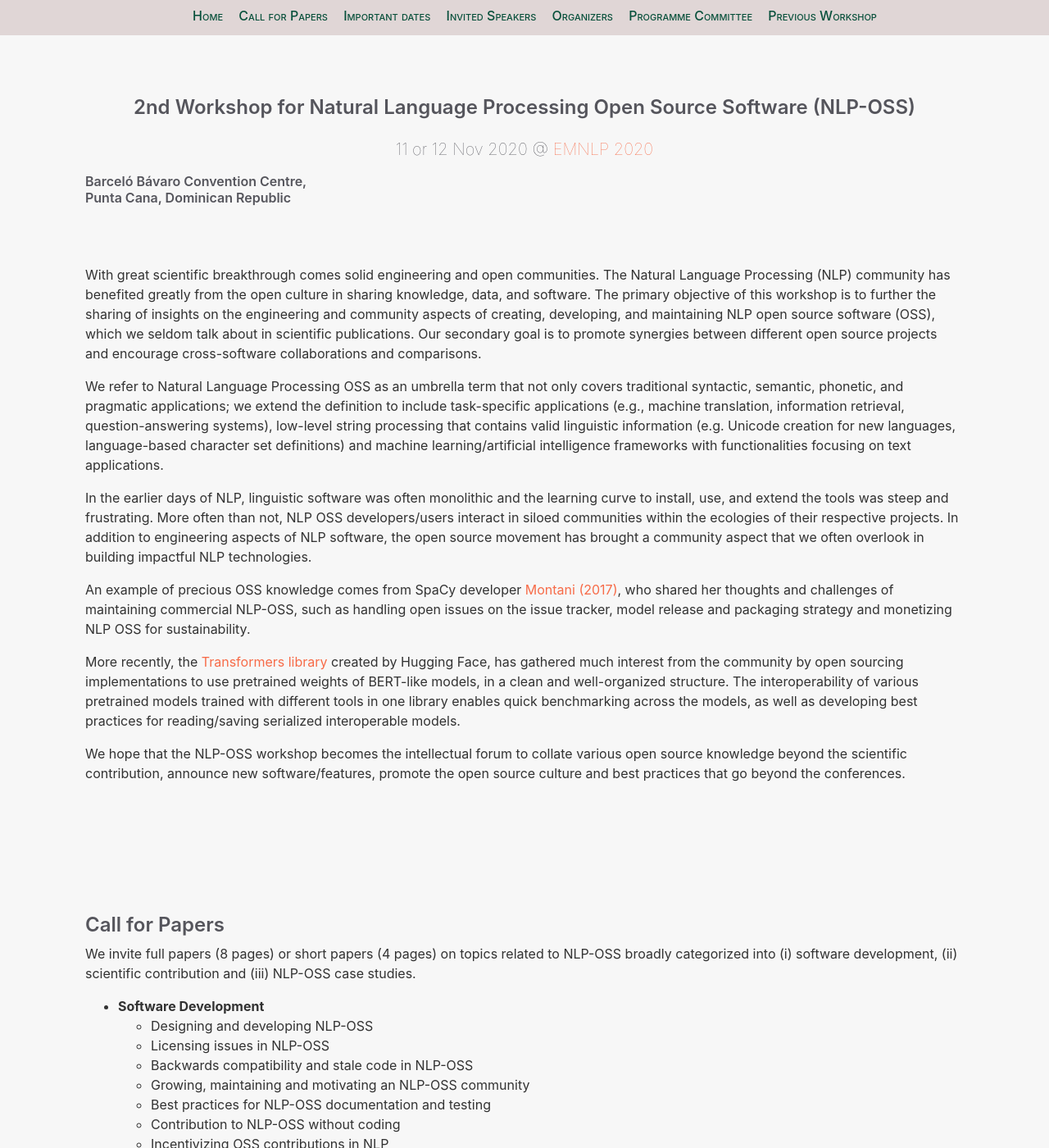
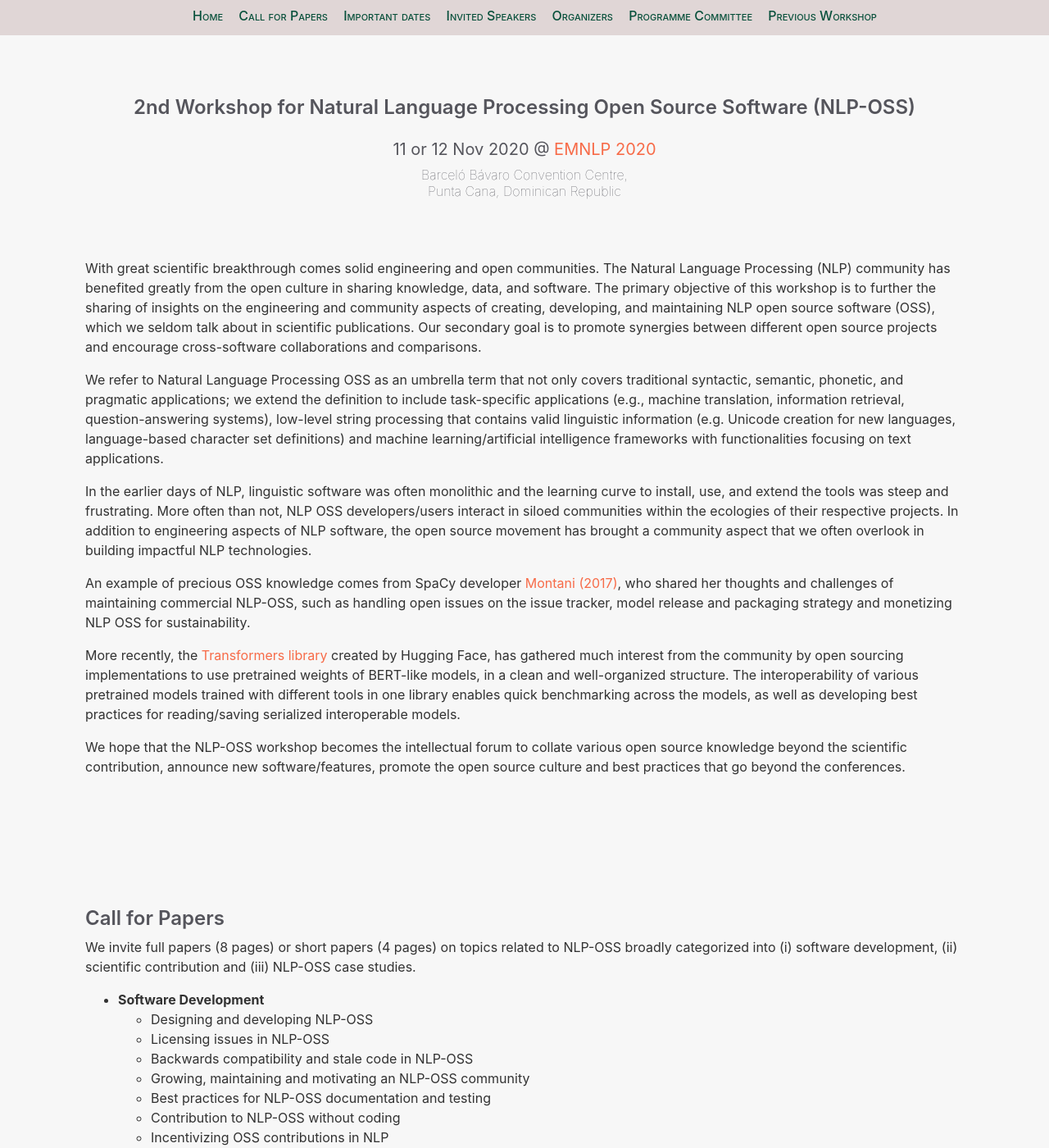
Before and after one commit to nlposs/nlposs.github.io, a Jekyll site: the page built from 2020/index.md, in a window 1280 px wide and 1400 px high. Shown: the whole window at 82% size. Built offline with Jekyll 4.4.1, drawn with Linux system fonts in a browser that asks for light colours.

Commit message:
Added h4 style

```diff
--- a/_sass/_type.scss
+++ b/_sass/_type.scss
@@ -43,13 +43,15 @@ h3 {
   margin-top: 1.5rem;
   padding-top: 0;
   font-size: 1.25rem;
-  font-weight: lighter;
+  font-weight: normal;
   text-align: center;
 }
 
 h4, h5, h6 {
-  margin-top: 1rem;
+  margin-top: 0.5rem;
   font-size: 1rem;
+  font-weight: lighter;
+  text-align: center;
 }
 
 p {
```
